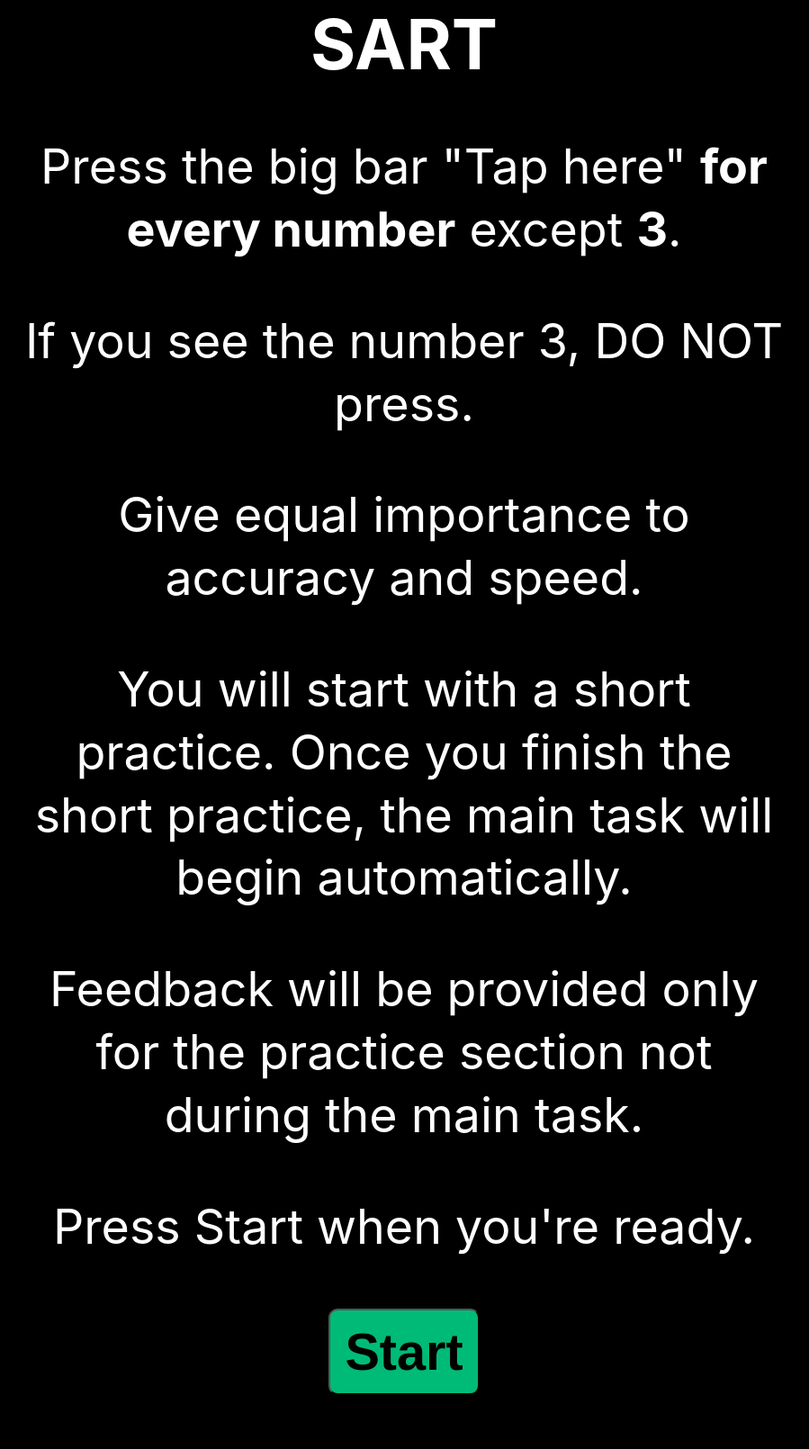
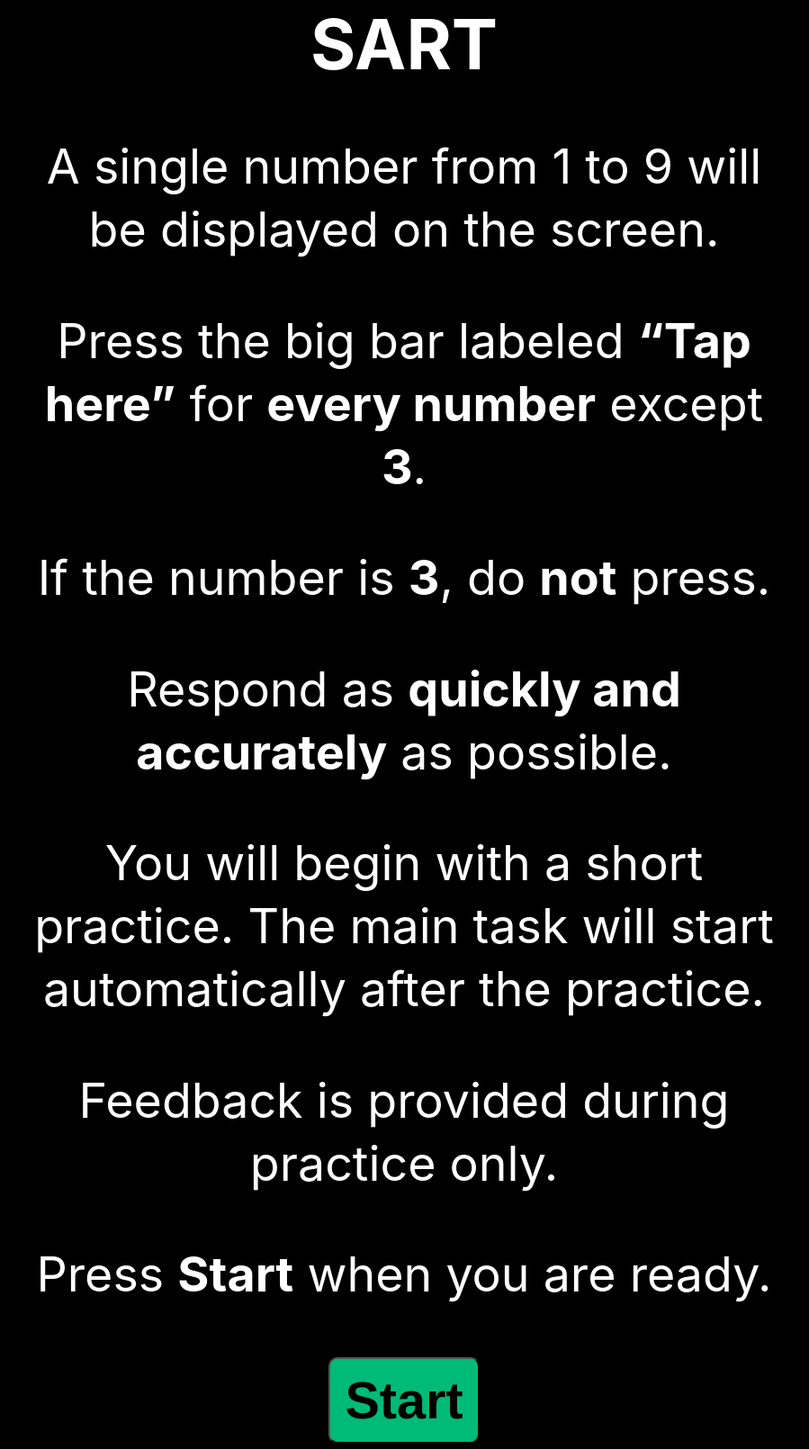
Before and after one commit to Micky1216/sart-test, a plain HTML site: page index.html in a window 1280 px wide. Shown: the part 64-1674 px from the top of the page at 90% size, without its empty margins (191-1090 px from the left). Before the commit the page ends 1649 px from the top, so only its background shows below. Drawn offline with Linux system fonts and the light colour scheme.

Commit message:
Update index.html

```diff
--- a/index.html
+++ b/index.html
@@ -26,12 +26,13 @@
     <div id="stage">
       <h1 style="font-size:6vw">SART</h1>
       <div id="instructions" class="instr center">
-        <p>Press the big bar "Tap here" <strong>for every number</strong> except <strong id="omitDisplay">3</strong>.</p>
-        <p>If you see the number 3, DO NOT press.</p>
-        <p>Give equal importance to accuracy and speed.</p>
-        <p>You will start with a short practice. Once you finish the short practice, the main task will begin automatically.</p>
-        <p>Feedback will be provided only for the practice section not during the main task.</p>
-        </p>Press Start when you're ready.</p>
+        <p>A single number from 1 to 9 will be displayed on the screen.</p>
+        <p>Press the big bar labeled <strong>“Tap here”</strong> for <strong>every number</strong> except <strong id="omitDisplay">3</strong>.</p>
+        <p>If the number is <strong>3</strong>, do <strong>not</strong> press.</p>
+        <p>Respond as <strong>quickly and accurately</strong> as possible.</p>
+        <p>You will begin with a short practice. The main task will start automatically after the practice.</p>
+        <p>Feedback is provided during practice only.</p>
+        <p>Press <strong>Start</strong> when you are ready.</p>
       </div>
       <div style="margin-top:1rem">
         <button id="startBtn" class="btn">Start</button>
@@ -272,7 +273,6 @@ function finishTask() {
     <p class="small">Trials: ${totalTrials}</p>
     <p class="small">Correct: ${correctTrials}</p>
     <p class="small">Wrong: ${wrongTrials}</p>
-    <p class="small">Participant: ${escapeHTML(state.participant.pid)}</p>
     <div style="margin-top:0.6rem">
       <button id="submitBtn" class="btn">Submit Results</button>
     </div>
```
